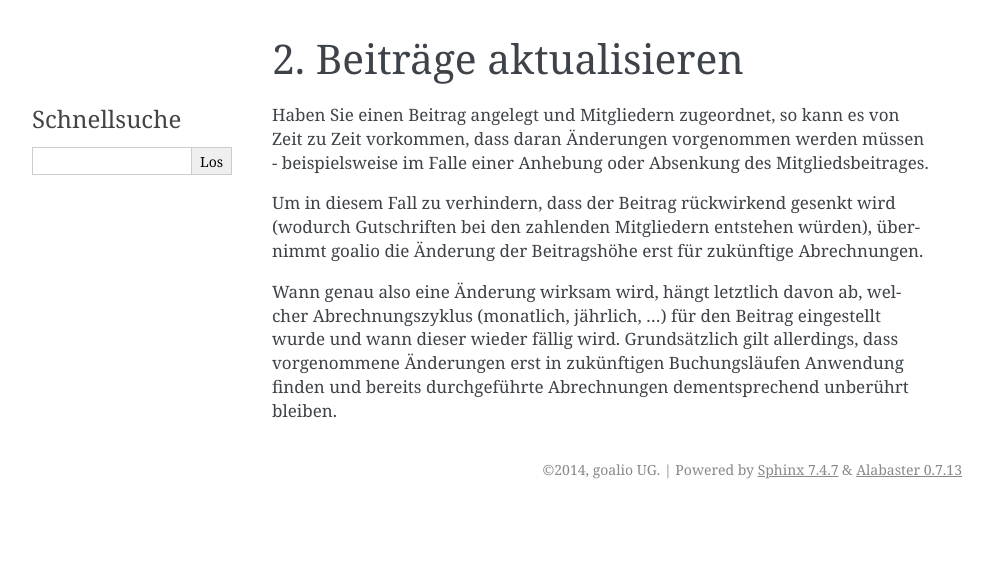
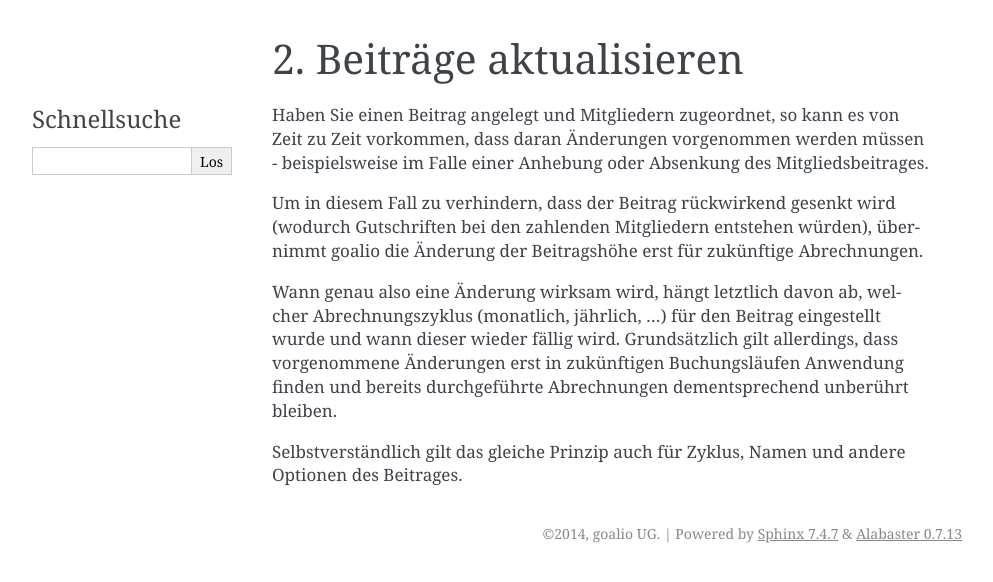
Before and after one commit to goalio/docs, a Sphinx documentation site: the page built from docs/anwendungsfaelle/beitrag-aktualisieren.rst, in a window 1280 px wide. Shown: the top 582 px of the page, without its empty margins (148-1141 px from the left). Built offline with Sphinx 7.4.7, drawn with Linux system fonts in a browser that asks for light colours; formulas are drawn with MathJax 3.

Commit message:
Update beitrag-aktualisieren.rst

```diff
--- a/docs/anwendungsfaelle/beitrag-aktualisieren.rst
+++ b/docs/anwendungsfaelle/beitrag-aktualisieren.rst
@@ -6,3 +6,5 @@ Haben Sie einen Beitrag angelegt und Mitgliedern zugeordnet, so kann es von Zeit
 Um in diesem Fall zu verhindern, dass der Beitrag rückwirkend gesenkt wird (wodurch Gutschriften bei den zahlenden Mitgliedern entstehen würden), übernimmt goalio die Änderung der Beitragshöhe erst für zukünftige Abrechnungen.
 
 Wann genau also eine Änderung wirksam wird, hängt letztlich davon ab, welcher Abrechnungszyklus (monatlich, jährlich, ...) für den Beitrag eingestellt wurde und wann dieser wieder fällig wird. Grundsätzlich gilt allerdings, dass vorgenommene Änderungen erst in zukünftigen Buchungsläufen Anwendung finden und bereits durchgeführte Abrechnungen dementsprechend unberührt bleiben.
+
+Selbstverständlich gilt das gleiche Prinzip auch für Zyklus, Namen und andere Optionen des Beitrages.
```
